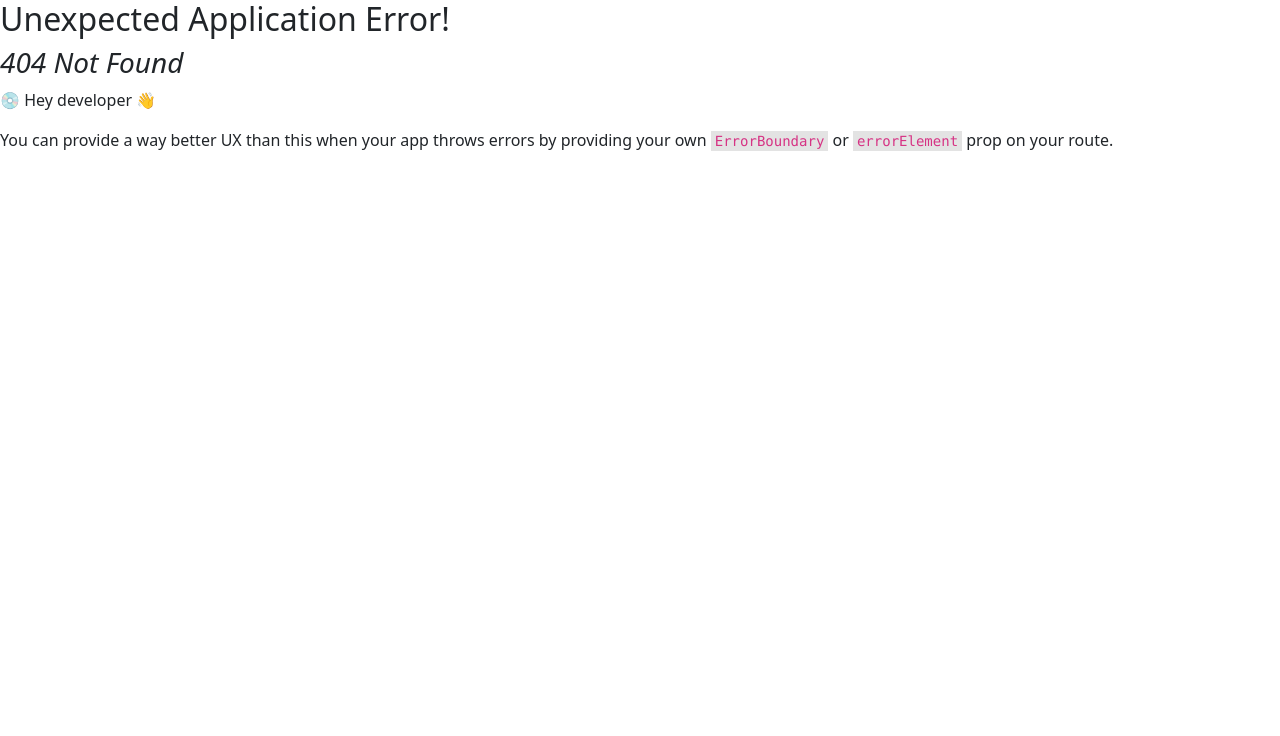
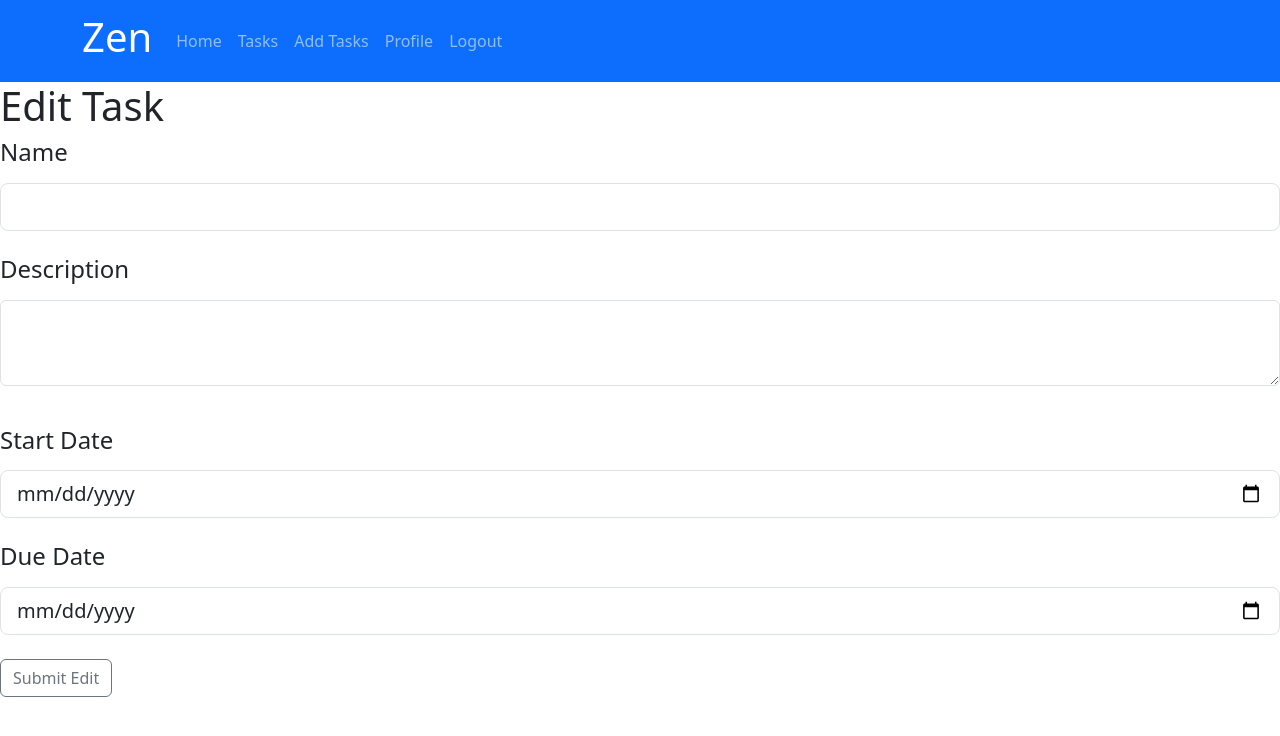
Before and after one commit to shelvy00/Zen-Todo, a React (Create React App) app in the folder react-frontend/: page /edit-task in a window 1280 px wide. Before the commit this address had no page. Shown: the top 736 px of the page. Built offline with nearby package versions, Linux system fonts and the light colour scheme.

Commit message:
added state

```diff
--- a/react-frontend/src/App.js
+++ b/react-frontend/src/App.js
@@ -4,6 +4,7 @@ import MainLayout from "./layouts/MainLayout";
 import TaskPage from "./pages/TaskPage"
 import AddTaskPage from "./pages/AddTaskPage";
 import ProfilePage from "./pages/ProfilePage";
+import EditTaskPage from "./pages/EditTaskPage";
 
 const router = createBrowserRouter(
   createRoutesFromElements(
@@ -12,6 +13,7 @@ const router = createBrowserRouter(
       <Route path="/tasks" element={<TaskPage />} />
       <Route path="/add-tasks" element={<AddTaskPage />} />
       <Route path="/profile" element={<ProfilePage />} />
+      <Route path="/edit-task" element={<EditTaskPage />} />
     </Route>
   )
 );
--- a/react-frontend/src/pages/AddTaskPage.js
+++ b/react-frontend/src/pages/AddTaskPage.js
@@ -1,8 +1,15 @@
-import React from 'react'
+import React, { useState } from 'react'
 import { Form } from 'react-bootstrap'
 import Button from 'react-bootstrap/Button';
 
 const AddTaskPage = () => {
+  const [name, setName] = useState("");
+  const [description, setDescription] = useState("");
+  const [startdate, setStartDate] = useState("");
+  const [duedate, setDueDate] = useState("");
+
+
+
   return (
     <div>
       <h1>Add Task</h1>
--- /dev/null
+++ b/react-frontend/src/pages/EditTaskPage.js
@@ -0,0 +1,45 @@
+import React, { useState } from 'react';
+import { Form } from 'react-bootstrap';
+import Button from 'react-bootstrap/Button';
+
+const EditTaskPage = () => {
+    const [name, setName] = useState("");
+    const [description, setDescription] = useState("");
+    const [startdate, setStartDate] = useState("");
+    const [duedate, setDueDate] = useState("");
+
+
+
+  return (
+    <div>
+      <h1>Edit Task</h1>
+      <Form>
+        <Form.Group>
+          <Form.Label><h4>Name</h4></Form.Label>
+          <Form.Control size="lg" type="text" placeholder="" />
+        </Form.Group>
+        <br />
+        <Form.Group className="mb-3" controlId="exampleForm.ControlTextarea1">
+        <Form.Label><h4>Description</h4></Form.Label>
+        <Form.Control as="textarea" rows={3} />
+      </Form.Group>
+        <br />
+        <Form.Group>
+          <Form.Label><h4>Start Date</h4></Form.Label>
+            <Form.Control size="lg" type="date" ></Form.Control>
+        </Form.Group>
+        <br />
+        <Form.Group>
+          <Form.Label><h4>Due Date</h4></Form.Label>
+            <Form.Control size="lg" type="date" ></Form.Control>
+        </Form.Group>
+        <br />
+        <Button variant="outline-secondary" id="button-addon1">
+          Submit Edit
+        </Button>
+      </Form>
+    </div>
+  )
+}
+
+export default EditTaskPage
--- a/react-frontend/src/pages/TaskPage.js
+++ b/react-frontend/src/pages/TaskPage.js
@@ -1,5 +1,6 @@
 import React from 'react'
 import { Table, Button } from 'react-bootstrap'
+import { Link } from 'react-router-dom'
 
 const TaskPage = () => {
   return (
@@ -21,8 +22,8 @@ const TaskPage = () => {
           <td>5-1-24</td>
           <td>5-3-24</td>
           <td>
-            <Button href="/add-tasks" variant="success" >Edit</Button>{' '}
-            <Button href="/" variant="danger" >Delete</Button>{' '}
+            <Button as={Link} to={`/edit-task`} variant="success" >Edit</Button>{' '}
+            <Button as={Link} to={`/edit-task`} variant="danger" >Delete</Button>{' '}
           </td>
         </tr>
         <tr>
```
